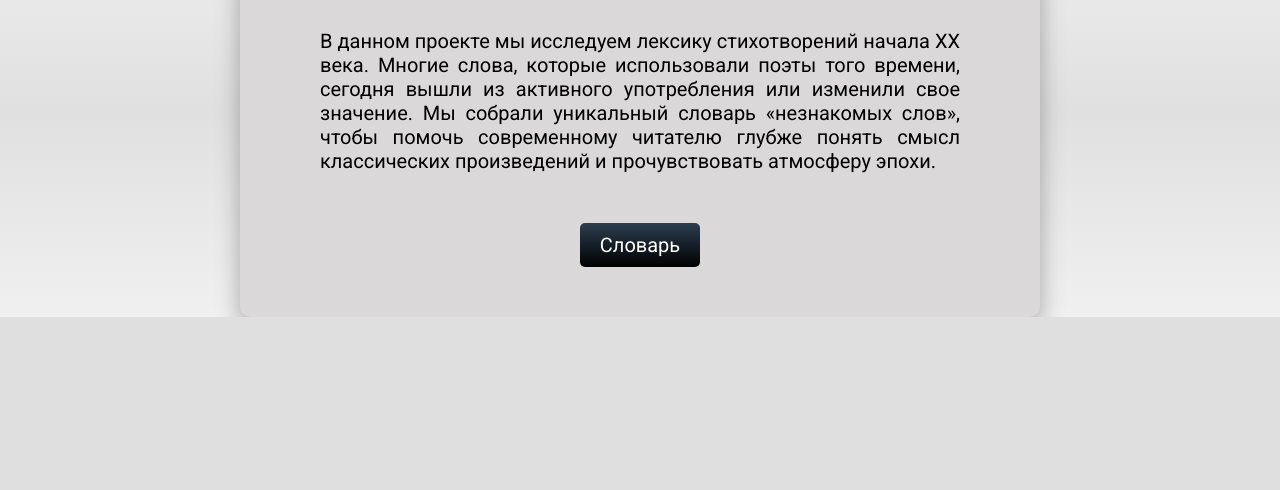
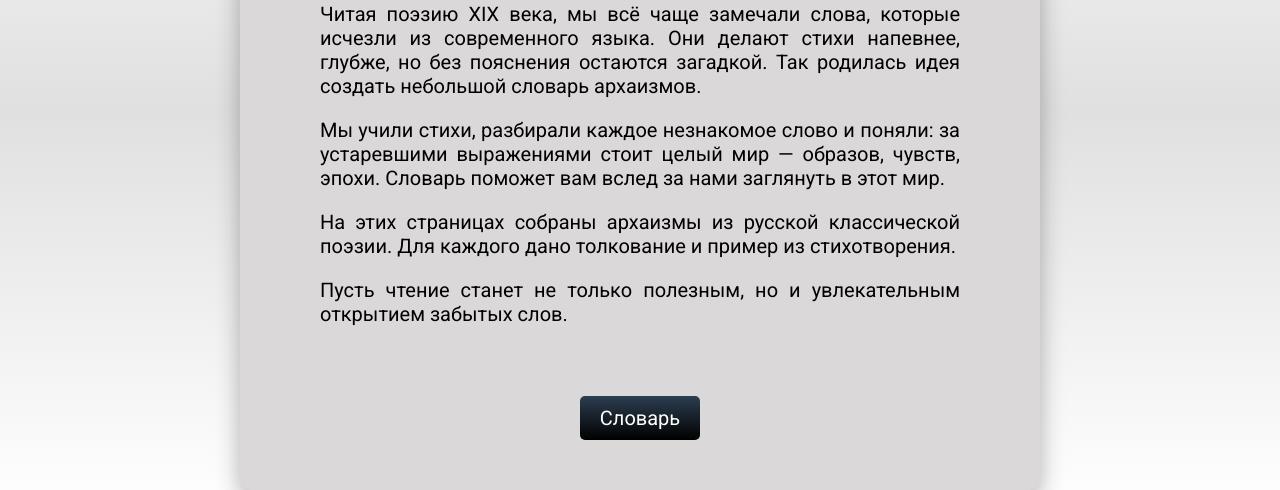
Before and after one commit to daniilt09/-8-, a Flask app: page / in a window 1280 px wide. Shown: the part 690-1180 px from the top of the page. Before the commit the page ends 1007 px from the top, so only its background shows below. Run offline with Flask 3, Linux system fonts and the light colour scheme.

Commit message:
Add files via upload

```diff
--- a/main/templates/index.html
+++ b/main/templates/index.html
@@ -12,14 +12,17 @@
 <body>
     <div class = "main">
         <div class = "top">
-            <h1>Тема проекта типо тут будет а пока заглушка как и в тексте</h1>
+            <h1>«Чтение — вот лучшее учение»</h1>
             <h2>Годовой коллективный проект 8А класса</h2>
         </div>
         <div class = "image">
             <img src="{{ url_for('static', filename='images/331.jpg') }}">
         </div>
         <div class = "txt">
-            <p1>В данном проекте мы исследуем лексику стихотворений начала XX века. Многие слова, которые использовали поэты того времени, сегодня вышли из активного употребления или изменили свое значение. Мы собрали уникальный словарь «незнакомых слов», чтобы помочь современному читателю глубже понять смысл классических произведений и прочувствовать атмосферу эпохи.</p1>
+            <p>Читая поэзию XIX века, мы всё чаще замечали слова, которые исчезли из современного языка. Они делают стихи напевнее, глубже, но без пояснения остаются загадкой. Так родилась идея создать небольшой словарь архаизмов.</p>
+            <p>Мы учили стихи, разбирали каждое незнакомое слово и поняли: за устаревшими выражениями стоит целый мир — образов, чувств, эпохи. Словарь поможет вам вслед за нами заглянуть в этот мир.</p>
+            <p>На этих страницах собраны архаизмы из русской классической поэзии. Для каждого дано толкование и пример из стихотворения.</p>
+            <p>Пусть чтение станет не только полезным, но и увлекательным открытием забытых слов.</p>
             <div class = "qwe">
                 <a href="/dict" class="button">Словарь</a>
             </div>
```
